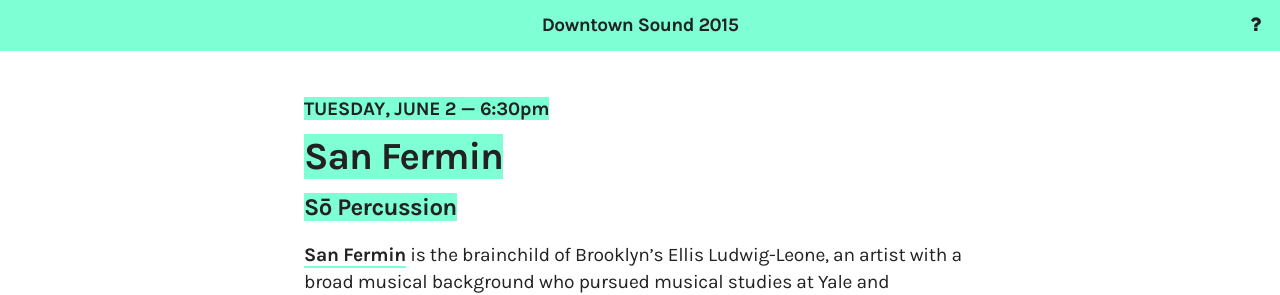
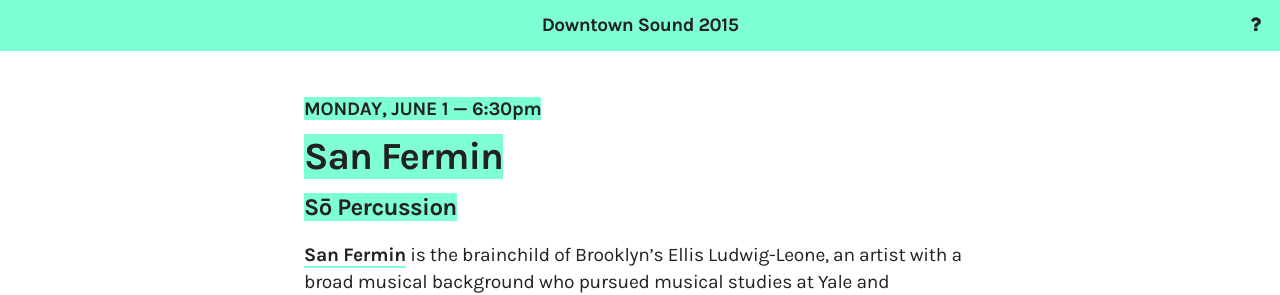
Before and after one commit to brynosaur/millenniumparkconcerts, a Jekyll site: the page built from _posts/2015-06-01-san-fermin.md, in a window 1280 px wide and 1107 px high. Shown: the top 295 px of the window. Built offline with Jekyll 4.4.1, drawn with Linux system fonts in a browser that asks for light colours; nearby versions of some CDN libraries; comment, search, counter and statistics services are not loaded; part of the change alters nothing that is shown.

```diff
--- a/_config.yml
+++ b/_config.yml
@@ -3,6 +3,5 @@ pygments:     true
 baseurl:      "http://downtownsound.org"
 url:          http://localhost:4000
 permalink:    /:month-:day-:year/
-timezone:     -0500
 future:       true
 markdown:     kramdown
--- a/_posts/2015-06-01-san-fermin.md
+++ b/_posts/2015-06-01-san-fermin.md
@@ -1,7 +1,7 @@
 ---
 layout: show
 title:  "San Fermin, Sō Percussion"
-date:   2015-06-01 23:59:59 -0500
+date:   2015-06-01
 main: "San Fermin"
 support: "Sō Percussion"
 categories: monday
```
